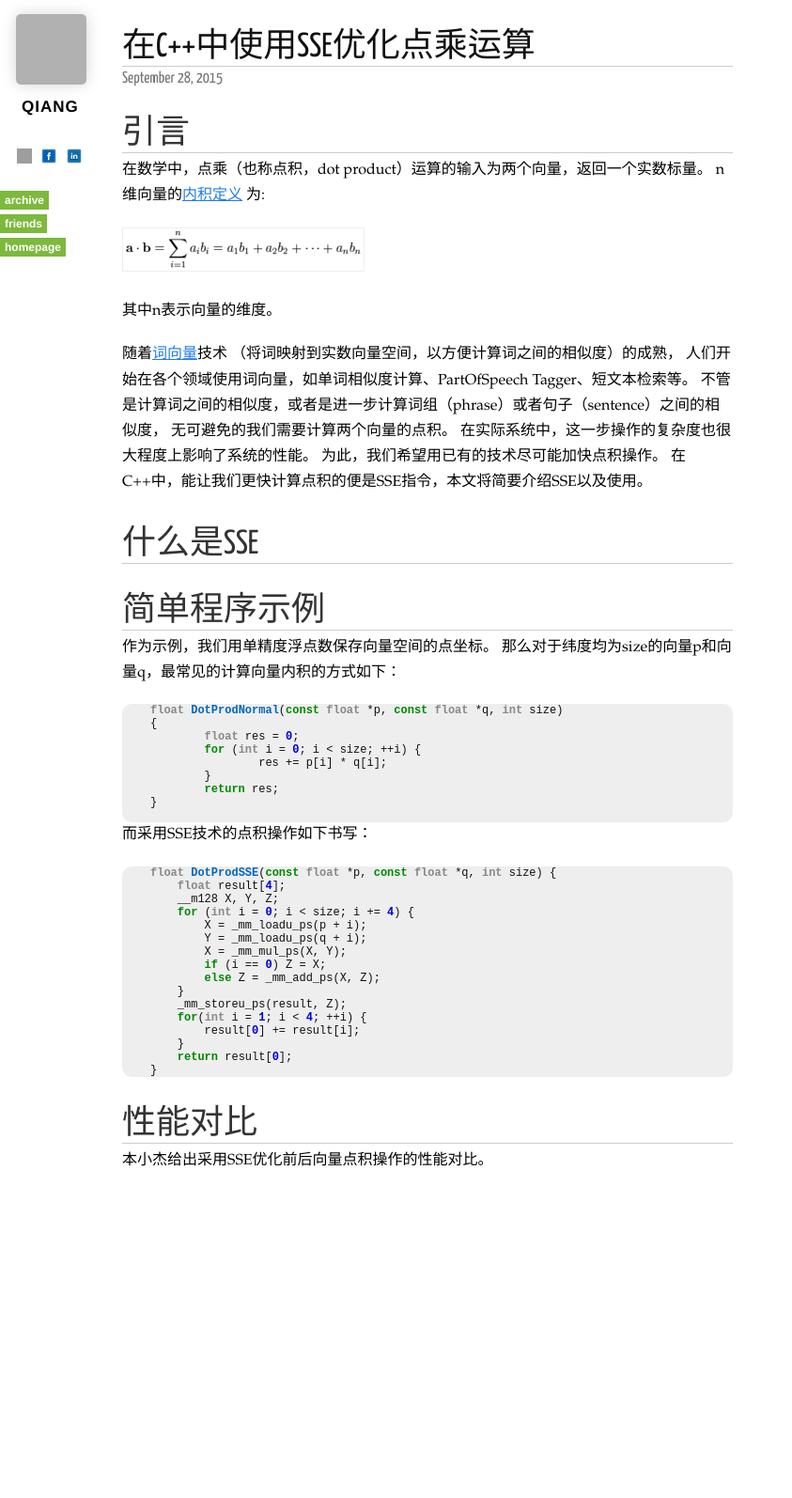
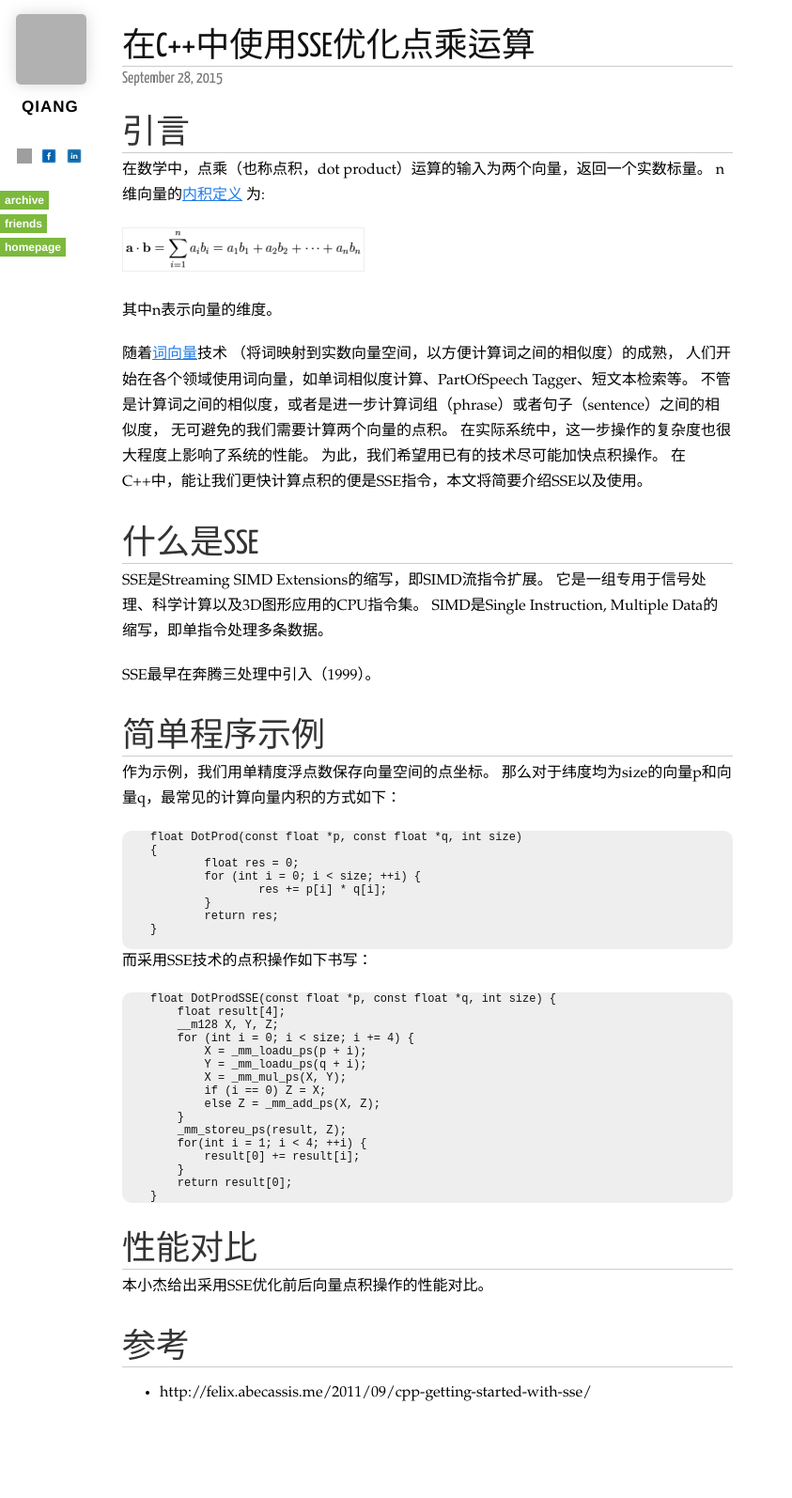
Before and after one commit to qiangrw/qiangrw.github.com, a Jekyll site: the page built from _posts/2015-09-28-optimize-dot-product-by-sse.md, in a window 1280 px wide. Shown: the whole page at 94% size, without its empty margins (0-843 px from the left). Built offline with Jekyll 4.4.1, drawn with Linux system fonts in a browser that asks for light colours; nearby versions of some CDN libraries; Markdown is read by kramdown in place of the engine named in the settings; comment, search, counter and statistics services are not loaded; before the commit the page ends 1349 px from its top, so only the background shows below that; grey boxes are pictures that could not be loaded.

Commit message:
add friend link for huxuan

````diff
--- a/_posts/2015-09-28-optimize-dot-product-by-sse.md
+++ b/_posts/2015-09-28-optimize-dot-product-by-sse.md
@@ -25,14 +25,19 @@
 在C++中，能让我们更快计算点积的便是SSE指令，本文将简要介绍SSE以及使用。
 
 # 什么是SSE
+SSE是Streaming SIMD Extensions的缩写，即SIMD流指令扩展。
+它是一组专用于信号处理、科学计算以及3D图形应用的CPU指令集。
+SIMD是Single Instruction, Multiple Data的缩写，即单指令处理多条数据。
+
+SSE最早在奔腾三处理中引入（1999）。
 
 
 # 简单程序示例
 作为示例，我们用单精度浮点数保存向量空间的点坐标。
 那么对于纬度均为size的向量p和向量q，最常见的计算向量内积的方式如下：
 
-```c
-float DotProdNormal(const float *p, const float *q, int size)
+```
+float DotProd(const float *p, const float *q, int size)
 {
 	float res = 0;
 	for (int i = 0; i < size; ++i) {
@@ -45,7 +50,7 @@
 
 而采用SSE技术的点积操作如下书写：
 
-```c
+```
 float DotProdSSE(const float *p, const float *q, int size) {
     float result[4];
     __m128 X, Y, Z;
@@ -69,3 +74,8 @@
 
 # 性能对比
 本小杰给出采用SSE优化前后向量点积操作的性能对比。
+
+
+
+# 参考
+* http://felix.abecassis.me/2011/09/cpp-getting-started-with-sse/
--- a/friends.html
+++ b/friends.html
@@ -32,5 +32,10 @@
       <a href="http://www.cnblogs.com/liangfeng/">Feng Liang</a>
     </li>
 
+    <li>
+      <span>Xuan Hu's Blog</span>
+      <a href="http://huxuan.org/">Xuan Hu</a>
+    </li>
+
   </ul>
 </section>
````
